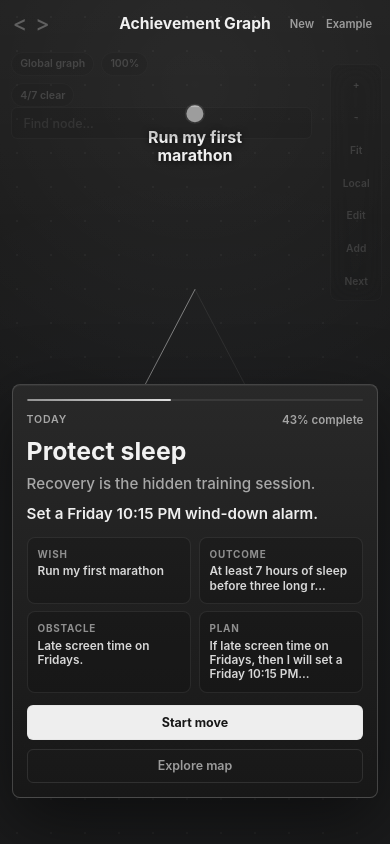
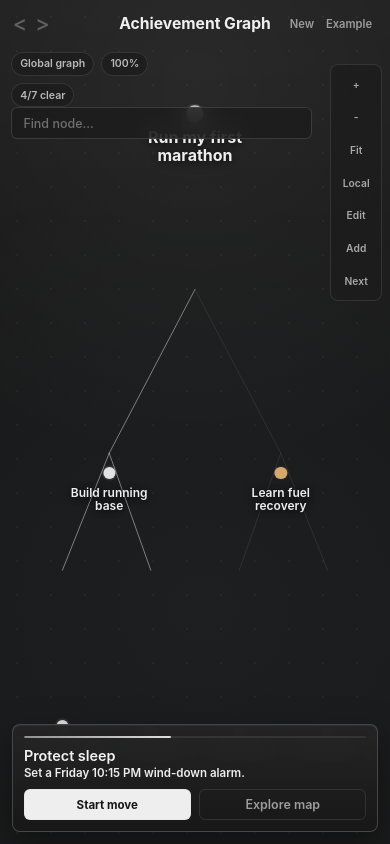
Before and after one commit to umutakarsu/achivement-, a plain HTML site: page index.html in a window 390 px wide. Both pictures are taken after a click on the button "Use example". Drawn offline with Linux system fonts and the light colour scheme.

Commit message:
simplify graph-first daily move experience

```diff
--- a/app.js
+++ b/app.js
@@ -90,7 +90,7 @@ const exampleNodes = [
 let nodes = loadNodes();
 let selectedId = null;
 let setupOpen = nodes.length === 0;
-let ritualCollapsed = false;
+let ritualCollapsed = true;
 
 const setupPanel = document.querySelector("#setupPanel");
 const closeSetupButton = document.querySelector("#closeSetupButton");
@@ -277,7 +277,7 @@ function isReady(node) {
 
 function getNextUnclearNode() {
   const openNodes = nodes.filter((node) => !node.done);
-  if (!openNodes.length) return nodes[0] || null;
+  if (!openNodes.length) return null;
 
   return [...openNodes].sort((a, b) => {
     const aChecks = getReadinessChecks(a).filter((check) => check.met).length;
@@ -401,26 +401,31 @@ function renderHint() {
 
 function renderFocusTray() {
   focusTray.classList.toggle("is-hidden", !nodes.length || setupOpen);
-  graphShell.classList.toggle("is-ritual-open", Boolean(nodes.length && !setupOpen && !ritualCollapsed));
-  focusTray.classList.toggle("is-collapsed", ritualCollapsed);
+  graphShell.classList.remove("is-ritual-open");
+  focusTray.classList.add("is-collapsed");
   if (!nodes.length) return;
 
   const done = nodes.filter((node) => node.done).length;
   const next = getNextUnclearNode();
   const top = nodes.find((node) => !node.parentId) || nodes[0];
   const progress = Math.round((done / nodes.length) * 100);
+  const isComplete = done === nodes.length;
 
   focusProgressBar.style.width = `${progress}%`;
   focusProgressText.textContent = `${progress}% complete`;
-  focusNodeTitle.textContent = next?.title || "Map complete";
-  focusNodeWhy.textContent = shorten(next?.why, "This is the smallest move that makes the larger path easier.");
-  focusNodeAction.textContent = next?.action?.trim() || "Define the smallest visible action.";
+  focusNodeTitle.textContent = isComplete ? "Path complete" : next?.title || "Choose the next move";
+  focusNodeWhy.textContent = isComplete
+    ? "The visible chain is complete. Add a new branch when the next version of the goal is clear."
+    : shorten(next?.why, "This is the smallest move that makes the larger path easier.");
+  focusNodeAction.textContent = isComplete
+    ? "Review the map or add the next achievement."
+    : next?.action?.trim() || "Define the smallest visible action.";
   ritualWish.textContent = shorten(top?.title, "Make the peak real", 48);
   ritualOutcome.textContent = shorten(next?.evidence, "Know what done looks like", 48);
   ritualObstacle.textContent = shorten(next?.blocker, "The likely blocker", 48);
   ritualPlan.textContent = shorten(buildIfThen(next || top), "If the blocker appears, take the next move.", 68);
-  focusOpenButton.disabled = !next;
-  focusOpenButton.textContent = next?.done ? "Review" : "Start move";
+  focusOpenButton.disabled = isComplete || !next;
+  focusOpenButton.textContent = isComplete ? "Complete" : "Start move";
 }
 
 function showCompletion(node) {
@@ -748,7 +753,7 @@ function createInitialMap() {
 
   selectedId = topId;
   setupOpen = false;
-  ritualCollapsed = false;
+  ritualCollapsed = true;
   inspector.classList.add("is-open");
   inspector.classList.remove("is-editing");
   view.focusMode = false;
@@ -760,7 +765,7 @@ function useExample() {
   nodes = clone(exampleNodes);
   selectedId = null;
   setupOpen = false;
-  ritualCollapsed = false;
+  ritualCollapsed = true;
   inspector.classList.remove("is-open");
   inspector.classList.remove("is-editing");
   view.focusMode = false;
@@ -784,7 +789,7 @@ function openNewMap() {
 function closeSetup() {
   if (!nodes.length) return;
   setupOpen = false;
-  ritualCollapsed = false;
+  ritualCollapsed = true;
   setupGoalInput.value = "";
   setupPrereqInput.value = "";
   render();
--- a/styles.css
+++ b/styles.css
@@ -62,20 +62,6 @@ button {
 
 .graph-shell.is-celebrating .graph-node.is-selected .node-dot {
   animation: completionPulse 900ms ease-out;
-}
-
-.graph-shell.is-ritual-open .right-rail,
-.graph-shell.is-ritual-open .node-search,
-.graph-shell.is-ritual-open .graph-status,
-.graph-shell.is-ritual-open .graph-hint {
-  opacity: 0.22;
-  transition: opacity 180ms ease;
-}
-
-.graph-shell.is-ritual-open .right-rail:hover,
-.graph-shell.is-ritual-open .node-search:focus-within,
-.graph-shell.is-ritual-open .graph-status:hover {
-  opacity: 1;
 }
 
 .top-chrome {
@@ -425,14 +411,7 @@ button {
 }
 
 .graph-hint {
-  position: absolute;
-  left: 1rem;
-  bottom: 5.6rem;
-  z-index: 4;
-  max-width: min(28rem, calc(100vw - 2rem));
-  color: #8e8e8e;
-  font-size: 0.82rem;
-  line-height: 1.45;
+  display: none;
 }
 
 .completion-toast {
@@ -520,26 +499,27 @@ button {
 .focus-tray {
   position: absolute;
   left: 50%;
-  top: 50%;
+  bottom: 1rem;
   z-index: 7;
   display: grid;
-  gap: 1rem;
-  width: min(38rem, calc(100vw - 2rem));
-  padding: 1rem;
+  grid-template-columns: minmax(0, 1fr) auto;
+  gap: 0.42rem 0.7rem;
+  align-items: center;
+  width: min(34rem, calc(100vw - 2rem));
+  padding: 0.48rem 0.6rem 0.54rem;
   border: 1px solid rgba(95, 95, 95, 0.62);
   border-radius: 8px;
   background:
-    linear-gradient(180deg, rgba(42, 42, 42, 0.92), rgba(24, 24, 24, 0.9)),
-    rgba(24, 24, 24, 0.9);
+    linear-gradient(180deg, rgba(38, 38, 38, 0.88), rgba(24, 24, 24, 0.86)),
+    rgba(24, 24, 24, 0.86);
   box-shadow:
-    0 24px 70px rgba(0, 0, 0, 0.52),
+    0 14px 38px rgba(0, 0, 0, 0.38),
     inset 0 1px 0 rgba(255, 255, 255, 0.05);
-  backdrop-filter: blur(18px);
-  transform: translate(-50%, -50%);
+  backdrop-filter: blur(16px);
+  transform: translateX(-50%);
   transition:
-    inset 220ms ease,
+    opacity 180ms ease,
     width 220ms ease,
-    transform 220ms ease,
     background 220ms ease;
 }
 
@@ -547,28 +527,16 @@ button {
   display: none;
 }
 
-.focus-tray.is-collapsed {
-  top: auto;
-  bottom: 1rem;
-  grid-template-columns: 1fr auto;
-  gap: 0.85rem;
-  align-items: center;
-  width: min(34rem, calc(100vw - 2rem));
-  padding: 0.72rem 0.78rem;
-  background: rgba(24, 24, 24, 0.82);
-  transform: translateX(-50%);
-}
-
 .focus-progress {
-  height: 0.14rem;
+  grid-column: 1 / -1;
+  height: 0.1rem;
   overflow: hidden;
   border-radius: 999px;
   background: rgba(255, 255, 255, 0.08);
 }
 
-.focus-tray.is-collapsed .focus-progress,
-.focus-tray.is-collapsed .ritual-woop,
-.focus-tray.is-collapsed #focusNodeWhy {
+.ritual-woop,
+#focusNodeWhy {
   display: none;
 }
 
@@ -587,10 +555,11 @@ button {
 }
 
 .focus-kicker {
-  display: flex;
+  display: none;
   align-items: center;
   justify-content: space-between;
   gap: 1rem;
+  grid-column: 1 / -1;
 }
 
 .focus-kicker .eyebrow {
@@ -612,17 +581,17 @@ button {
 .focus-copy strong {
   display: block;
   color: #f2f2f2;
-  font-size: 2.25rem;
-  font-weight: 660;
-  line-height: 1.02;
+  font-size: 0.86rem;
+  font-weight: 640;
+  line-height: 1.18;
   letter-spacing: 0;
 }
 
 .focus-copy p {
-  margin: 0.55rem 0 0;
+  margin: 0.12rem 0 0;
   color: #a8a8a8;
-  font-size: 0.95rem;
-  line-height: 1.42;
+  font-size: 0.72rem;
+  line-height: 1.28;
 }
 
 #focusNodeAction {
@@ -630,25 +599,13 @@ button {
   font-weight: 620;
 }
 
-.focus-tray.is-collapsed .focus-copy strong,
-.focus-tray.is-collapsed .focus-copy p {
+.focus-copy strong,
+.focus-copy p {
   white-space: nowrap;
 }
 
-.focus-tray.is-collapsed .focus-copy strong {
-  font-size: 0.94rem;
-  line-height: 1.2;
-}
-
-.focus-tray.is-collapsed .focus-copy p {
-  margin-top: 0.2rem;
-  color: #a8a8a8;
-  font-size: 0.78rem;
-  line-height: 1.25;
-}
-
 .ritual-woop {
-  display: grid;
+  display: none;
   grid-template-columns: repeat(4, 1fr);
   gap: 0.45rem;
 }
@@ -695,10 +652,10 @@ button {
 .focus-tray button:not(.quiet-button) {
   border: 1px solid rgba(210, 210, 210, 0.26);
   border-radius: 6px;
-  padding: 0.56rem 0.76rem;
+  padding: 0.44rem 0.62rem;
   background: #eeeeee;
   color: #171717;
-  font-size: 0.78rem;
+  font-size: 0.72rem;
   font-weight: 680;
 }
 
@@ -707,9 +664,14 @@ button {
   background: #ffffff;
 }
 
+.focus-tray button:disabled {
+  cursor: default;
+  opacity: 0.48;
+}
+
 .focus-actions .quiet-button {
   border: 1px solid rgba(255, 255, 255, 0.1);
-  padding: 0.56rem 0.76rem;
+  padding: 0.44rem 0.62rem;
   background: transparent;
 }
 
@@ -1178,38 +1140,38 @@ input[type="range"] {
   }
 
   .focus-tray {
-    top: 24rem;
-    bottom: auto;
+    top: auto;
+    bottom: 0.75rem;
     grid-template-columns: 1fr;
-    gap: 0.75rem;
+    gap: 0.55rem;
     width: calc(100vw - 1.5rem);
-    padding: 0.85rem;
+    padding: 0.68rem;
     transform: translateX(-50%);
   }
 
   .focus-tray.is-collapsed {
-    top: 36.5rem;
-    bottom: auto;
+    top: auto;
+    bottom: 0.75rem;
     grid-template-columns: 1fr;
     width: calc(100vw - 1.5rem);
   }
 
   .focus-copy strong,
   .focus-copy p {
-    white-space: normal;
+    white-space: nowrap;
   }
 
   .focus-copy strong {
-    font-size: 1.55rem;
+    font-size: 0.9rem;
   }
 
   .ritual-woop {
-    grid-template-columns: 1fr 1fr;
+    display: none;
   }
 
   .focus-actions {
     display: grid;
-    grid-template-columns: 1fr;
+    grid-template-columns: 1fr 1fr;
   }
 
   .graph-node {
```
